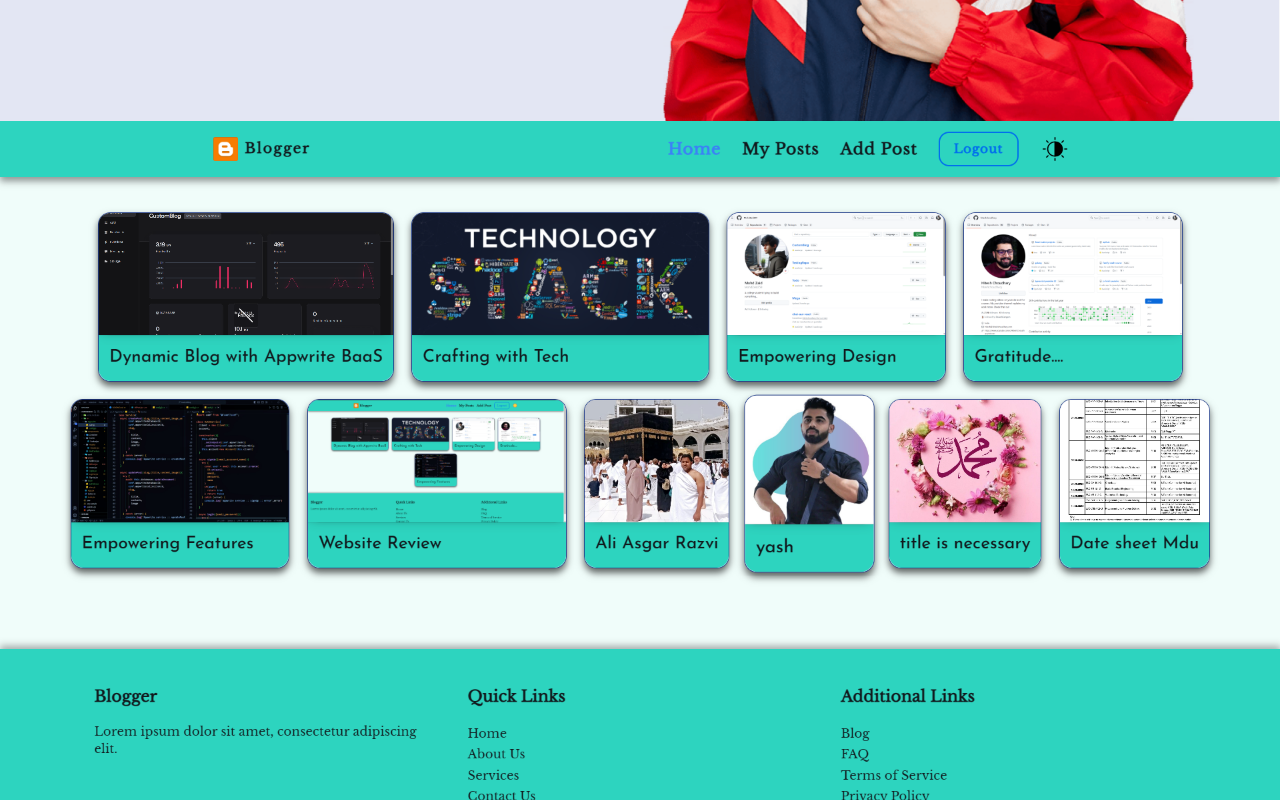
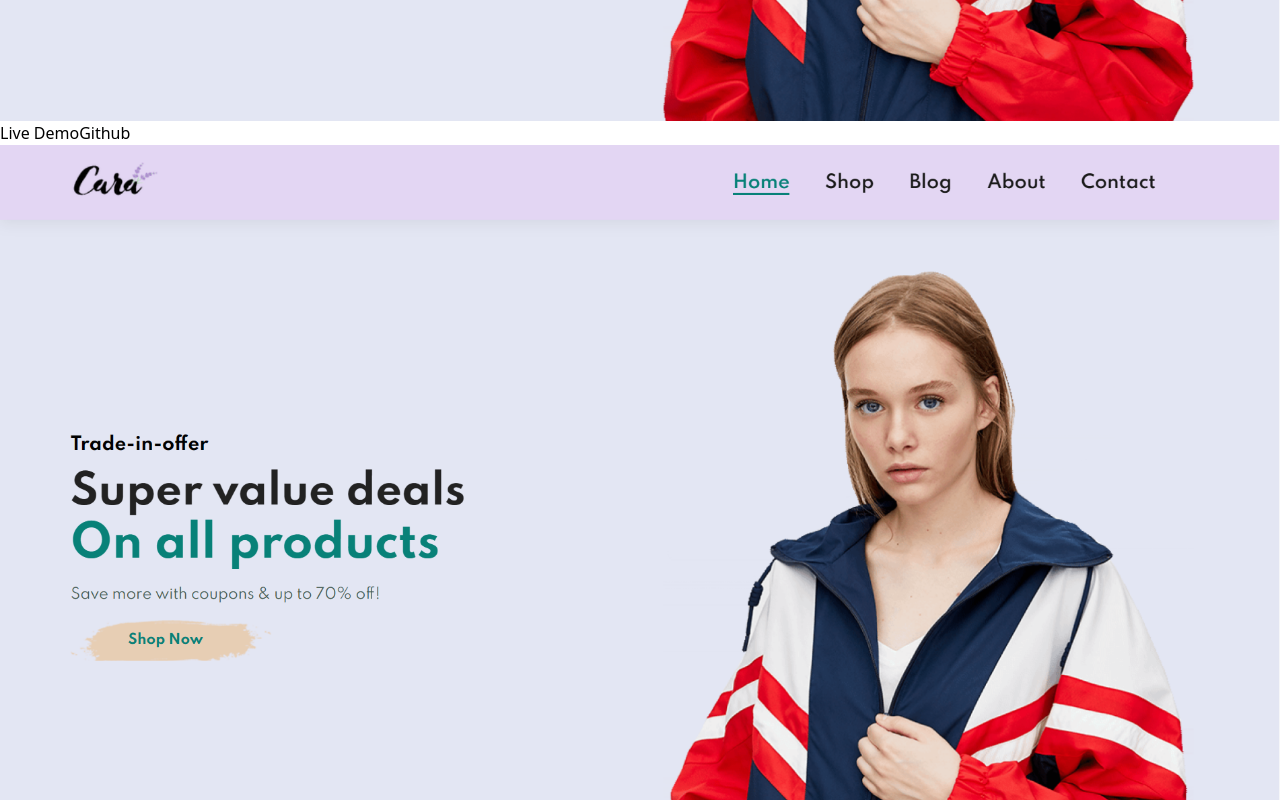
Before and after one commit to MohdZaid259/Portfolio, a React (Vite) app: page /projects in a window 1280 px wide. Shown: the part 1760-2560 px from the top of the page. Built offline with nearby package versions, Linux system fonts and the light colour scheme.

Commit message:
fixing projects page

```diff
--- a/src/components/About.jsx
+++ b/src/components/About.jsx
@@ -10,7 +10,7 @@
   };
 
   return (
-    <div className='flex h-full gap-7 justify-center bg-gradient-to-tr from-black  via-gray-950 to-gray-900 text-white'>
+    <div className='flex h-full gap-7 justify-center bg-gradient-to-tr from-black  via-gray-950 to-gray-800 text-white'>
       <div className='flex flex-col pl-16 justify-center items-start '>
         <h1 className='text-4xl mb-7 font-bold text-green-400'># know me</h1>
         <p className='w-full pr-20 text-xl'>
--- a/src/components/Contact.jsx
+++ b/src/components/Contact.jsx
@@ -7,7 +7,6 @@
 import twitter from '../Media/twitter.png'
 import paperplane from '../Media/paperplane.png'
 import phonecall from '../Media/phonecall.png'
-import download from '../Media/download.png'
 import location from '../Media/location.png'
 
 function Contact() {
@@ -17,7 +16,7 @@
   }
 
   return (
-      <div className='bg-gradient-to-tr from-black  via-gray-950 to-gray-900 text-white w-full h-full flex justify-around items-center'>
+      <div className='bg-gradient-to-tr from-black  via-gray-950 to-gray-800 text-white w-full h-full flex justify-around items-center'>
       <div className='flex flex-col gap-3'>
         <h2 className='text-3xl font-bold '>Let's Chat.</h2>
         <h2 className='text-3xl font-bold mb-5'>Tell me about your project.</h2>
--- a/src/components/Home.jsx
+++ b/src/components/Home.jsx
@@ -20,7 +20,7 @@
     }, []);
 
   return (
-    <div className='bg-gradient-to-tr from-black  via-gray-950 to-gray-900 text-white w-full h-full flex'>
+    <div className='bg-gradient-to-tr from-black  via-gray-950 to-gray-800 text-white w-full h-full flex'>
       <div className='flex flex-col justify-center pl-16'>
         <h3 className='text-xl'>Hi, There!</h3>
         <h1 className='py-3 font-extrabold text-5xl'>I am <span ref={element} className="text-green-500">Mohd Zaid.</span></h1>
--- a/src/components/Project.jsx
+++ b/src/components/Project.jsx
@@ -9,6 +9,7 @@
 import blogger1 from '../Media/showoff/blogger1.png'
 import blogger2 from '../Media/showoff/blogger2.png'
 import blogger3 from '../Media/showoff/blogger3.png'
+import { Link } from 'react-router-dom';
 
 const projects = [
   {
@@ -18,7 +19,9 @@
     image: ecommercehero,
     image1: ecommerce1,
     image2: ecommerce2,
-    image3: ecommerce3
+    image3: ecommerce3,
+    liveDemo: "https://live-demo-cara.com",
+    github: "https://github.com/cara-repo"
   },
   {
     title: "Blogger",
@@ -27,7 +30,9 @@
     image: bloggerhero,
     image1: blogger1,
     image2: blogger2,
-    image3: blogger3
+    image3: blogger3,
+    liveDemo: "https://live-demo-cara.com",
+    github: "https://github.com/cara-repo"
   }
 ];
 
@@ -38,16 +43,19 @@
 const Carousel = () => {
   const [currentIndex, setCurrentIndex] = useState(0);
   const [pressedKey,setPressedKey] = useState('')
+  const [mainImage, setMainImage] = useState(projects[0].image);
 
   const prevSlide = () => {
     const isFirstSlide = currentIndex === 0;
     const newIndex = isFirstSlide ? projects.length - 1 : currentIndex - 1;
     setCurrentIndex(newIndex);
+    setMainImage(projects[newIndex].image); // Update the main image
   };
   const nextSlide = () => {
     const isLastSlide = currentIndex === projects.length - 1;
     const newIndex = isLastSlide ? 0 : currentIndex + 1;
     setCurrentIndex(newIndex);
+    setMainImage(projects[newIndex].image); // Update the main image
   };
   useEffect(() => {
     const handleKeyDown = (event) => {
@@ -59,26 +67,39 @@
         setPressedKey('ArrowRight')
       }
     };
-    document.addEventListener('keydown', handleKeyDown);
-    return () => {
-      document.removeEventListener('keydown', handleKeyDown);
-    };
+    document.addEventListener('keydown', handleKeyDown,  {once: true});
   }, [currentIndex]);
 
+  const changeMainImage = (newImage) => {
+    setMainImage(newImage);
+  };
+
   return (
-    <div className='bg-gradient-to-tr h-screen from-black  via-gray-950 to-gray-900 text-white'>
-      <div className="rounded-lg relative w-full max-w-4xl mx-auto mt-5 overflow-hidden" style={style}>
-      <div className="relative h-96">
+    <div className='bg-gradient-to-tr h-full from-black via-gray-950 to-gray-800 text-white'>
+      <div className="rounded-lg relative w-full h-3/4 max-w-4xl mx-auto mt-5 overflow-hidden" style={style}>
+      <div className="relative h-full">
         {projects.map((project, index) => (
           <div
             key={index}
             className={`absolute transition-opacity duration-700 ease-in-out ${currentIndex === index ? 'opacity-100' : 'opacity-0'}`}
           >
               <img
-                src={project.image}
+                src={mainImage}
                 alt={project.title}
-                className="object-cover w-full h-full"
+                className="object-cover aspect-video"
               />
+              <div className="absolute bottom-0 left-0 mb-8 ml-8 space-x-4">
+                  <Link
+                    to={project.liveDemo}
+                    target="_blank"
+                    className="border-2 hover:bg-gray-800 hover:text-white border-green-400 text-black px-3 py-1 rounded"
+                  >Live Demo</Link>
+                  <Link
+                    to={project.github}
+                    target="_blank"
+                    className="border-2 hover:bg-transparent hover:text-black border-green-500 bg-green-500 text-white px-3 py-1 rounded"
+                  >Github</Link>
+               </div>
           </div>
         ))}
       </div>
@@ -104,23 +125,21 @@
             <img
                   src={project.image1}
                   alt={project.title}
-                  className="inline object-cover w-1/5 rounded-lg"
+                  className="inline object-cover w-1/4 rounded-lg"
+                  onClick={() => changeMainImage(project.image1)}
                 />
             <img
                   src={project.image2}
                   alt={project.title}
-                  className="inline object-cover w-1/5 rounded-lg"
+                  className="inline object-cover w-1/4 rounded-lg"
+                  onClick={() => changeMainImage(project.image2)}
                 />
             <img
                   src={project.image3}
                   alt={project.title}
-                  className="inline object-cover w-1/5 rounded-lg"
+                  className="inline object-cover w-1/4 rounded-lg"
+                  onClick={() => changeMainImage(project.image3)}
                 />
-            {/* <div className="flex flex-col items-center justify-center text-center text-white p-4">
-                    <h2 className="text-3xl font-bold">{project.title}</h2>
-                    <h3 className="text-2xl">{project.subtitle}</h3>
-                    <p className="mt-2">{project.description}</p>
-              </div> */}
             </div>
           ))}
       </div>
@@ -128,3 +147,9 @@
   );
 };
 export default Carousel;
+
+{/* <div className="flex flex-col items-center justify-center text-center text-white p-4">
+                    <h2 className="text-3xl font-bold">{project.title}</h2>
+                    <h3 className="text-2xl">{project.subtitle}</h3>
+                    <p className="mt-2">{project.description}</p>
+              </div> */}
```
